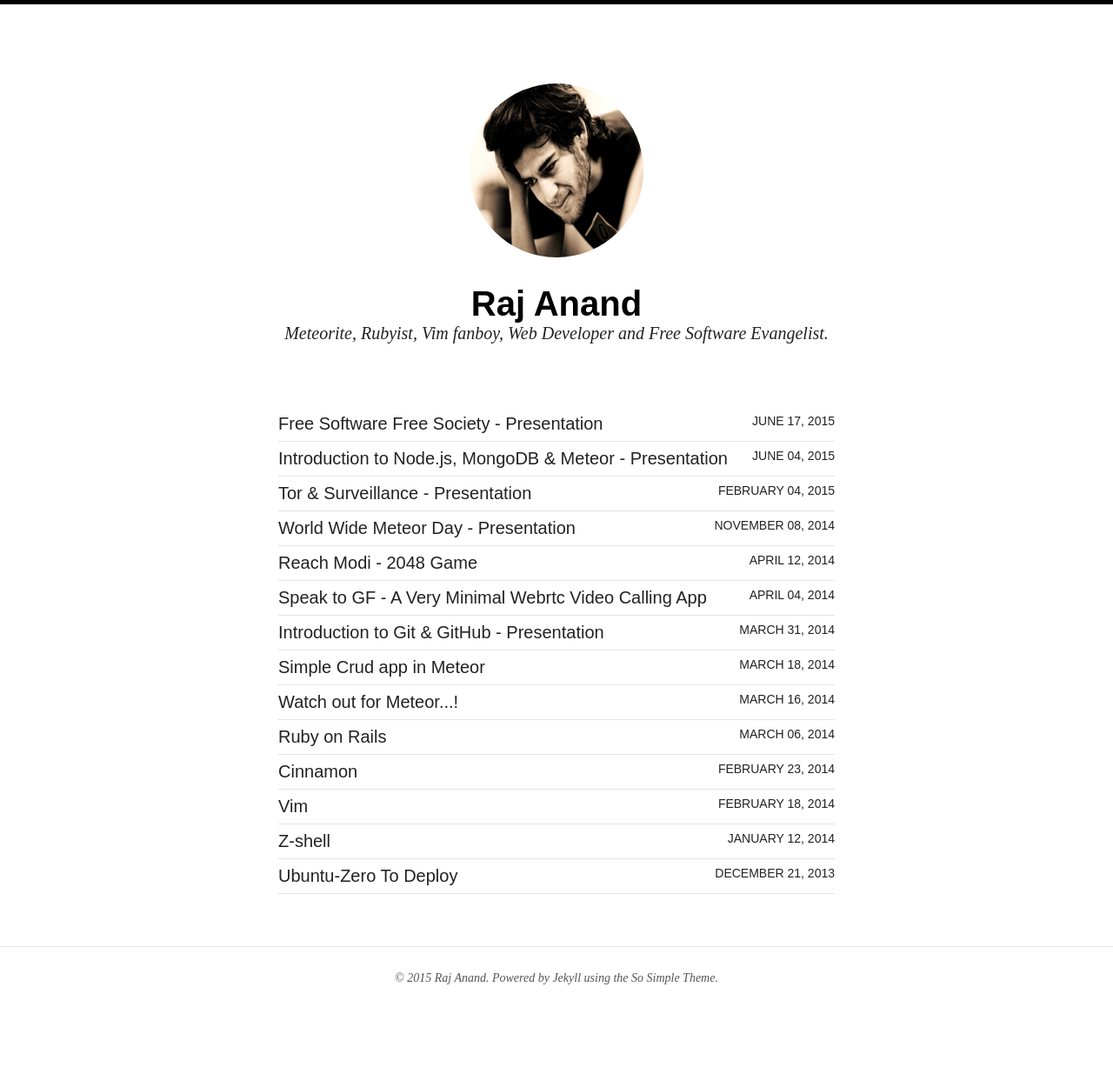
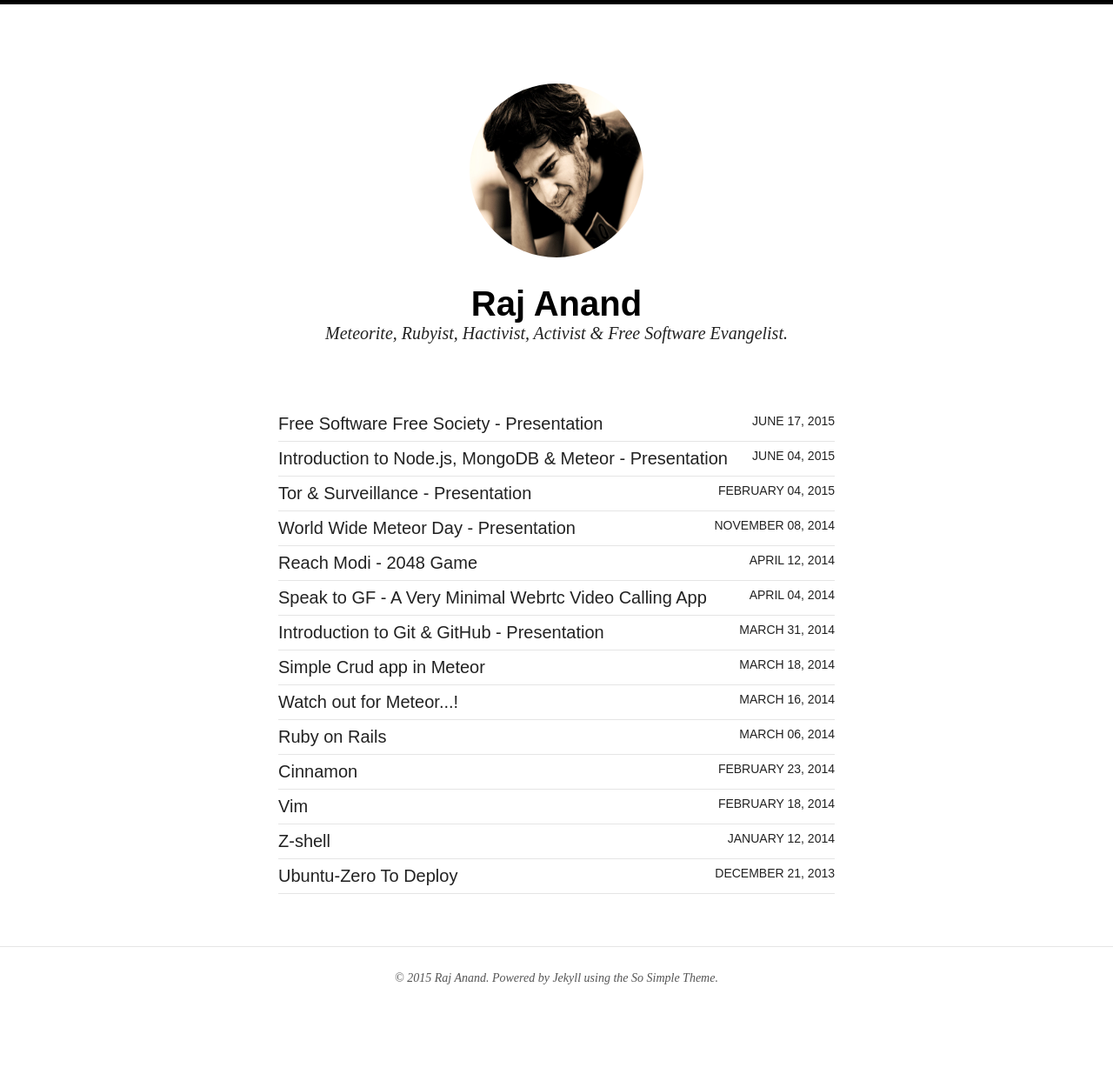
Before and after one commit to rajanand02/rajanand02.github.io, a Jekyll site: the page built from index.html, in a window 1280 px wide. Shown: the whole page at 87% size. Built offline with Jekyll 4.4.1, drawn with Linux system fonts in a browser that asks for light colours; nearby versions of some CDN libraries.

Commit message:
change blog description

```diff
--- a/_config.yml
+++ b/_config.yml
@@ -1,5 +1,5 @@
 title:            Raj Anand
-description:      Meteorite, Rubyist, Vim fanboy, Web Developer and Free Software Evangelist.
+description:      Meteorite, Rubyist, Hactivist, Activist &  Free Software Evangelist.
 logo:             profile_pic.jpg
 disqus_shortname: rajanand02
 search:           true
```
